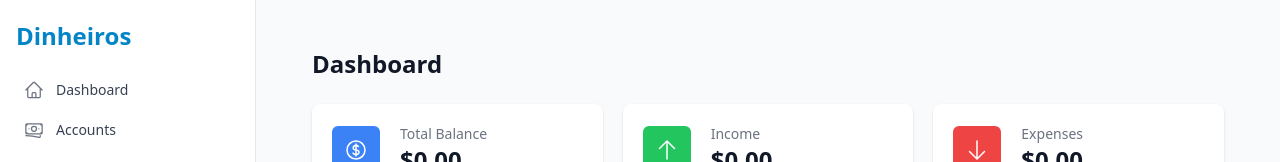
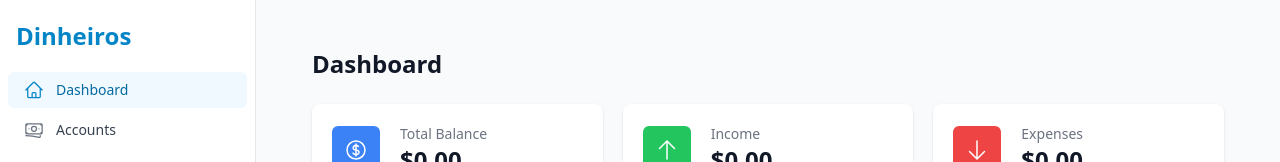
Before and after one commit to LeonardsonCC/dinheiros, a React (Vite) app in the folder frontend/: page / in a window 1280 px wide. Shown: the top 162 px of the page. Built offline with nearby package versions, Linux system fonts and the light colour scheme; no server answers; sample sign-in values are in the browser's storage.

Commit message:
feat: replace Link with NavLink components to show active state styling

```diff
--- a/frontend/src/components/Layout.tsx
+++ b/frontend/src/components/Layout.tsx
@@ -1,4 +1,4 @@
-import { Outlet, Link, useNavigate } from 'react-router-dom';
+import { Outlet, NavLink, useNavigate } from 'react-router-dom';
 import { HomeIcon, BanknotesIcon, ArrowLeftOnRectangleIcon, CurrencyDollarIcon } from '@heroicons/react/24/outline';
 
 const Layout = () => {
@@ -19,27 +19,56 @@ const Layout = () => {
               <h1 className="text-2xl font-bold text-primary-600">Dinheiros</h1>
             </div>
             <nav className="flex-1 mt-5 space-y-1 bg-white px-2">
-              <Link
+              <NavLink
                 to="/"
-                className="flex items-center px-4 py-2 text-sm font-medium text-gray-700 rounded-md hover:bg-gray-100 group"
+                className={({ isActive }) => `
+                  flex items-center px-4 py-2 text-sm font-medium rounded-md group
+                  ${isActive
+                    ? 'bg-primary-50 text-primary-700'
+                    : 'text-gray-700 hover:bg-gray-100'}
+                `}
               >
-                <HomeIcon className="w-5 h-5 mr-3 text-gray-500 group-hover:text-gray-700" />
-                Dashboard
-              </Link>
-              <Link
+                {({ isActive }) => (
+                  <>
+                    <HomeIcon className={`w-5 h-5 mr-3 ${isActive ? 'text-primary-600' : 'text-gray-500 group-hover:text-gray-700'}`} />
+                    Dashboard
+                  </>
+                )}
+              </NavLink>
+              <NavLink
                 to="/accounts"
-                className="flex items-center px-4 py-2 text-sm font-medium text-gray-700 rounded-md hover:bg-gray-100 group"
+                end
+                className={({ isActive }) => `
+                  flex items-center px-4 py-2 text-sm font-medium rounded-md group
+                  ${isActive
+                    ? 'bg-primary-50 text-primary-700'
+                    : 'text-gray-700 hover:bg-gray-100'}
+                `}
               >
-                <BanknotesIcon className="w-5 h-5 mr-3 text-gray-500 group-hover:text-gray-700" />
-                Accounts
-              </Link>
-              <Link
+                {({ isActive }) => (
+                  <>
+                    <BanknotesIcon className={`w-5 h-5 mr-3 ${isActive ? 'text-primary-600' : 'text-gray-500 group-hover:text-gray-700'}`} />
+                    Accounts
+                  </>
+                )}
+              </NavLink>
+              <NavLink
                 to="/accounts/transactions"
-                className="flex items-center px-4 py-2 text-sm font-medium text-gray-700 rounded-md hover:bg-gray-100 group"
+                className={({ isActive }) => `
+                  flex items-center px-4 py-2 text-sm font-medium rounded-md group
+                  ${isActive
+                    ? 'bg-primary-50 text-primary-700'
+                    : 'text-gray-700 hover:bg-gray-100'}
+                `}
               >
-                <CurrencyDollarIcon className="w-5 h-5 mr-3 text-gray-500 group-hover:text-gray-700" />
-                All Transactions
-              </Link>
+                {({ isActive }) => (
+                  <>
+                    <CurrencyDollarIcon className={`w-5 h-5 mr-3 ${isActive ? 'text-primary-600' : 'text-gray-500 group-hover:text-gray-700'}`} />
+                    All Transactions
+                  </>
+                )}
+              </NavLink>
+
               <button
                 onClick={handleLogout}
                 className="flex items-center w-full px-4 py-2 text-sm font-medium text-left text-gray-700 rounded-md hover:bg-gray-100 group"
```
